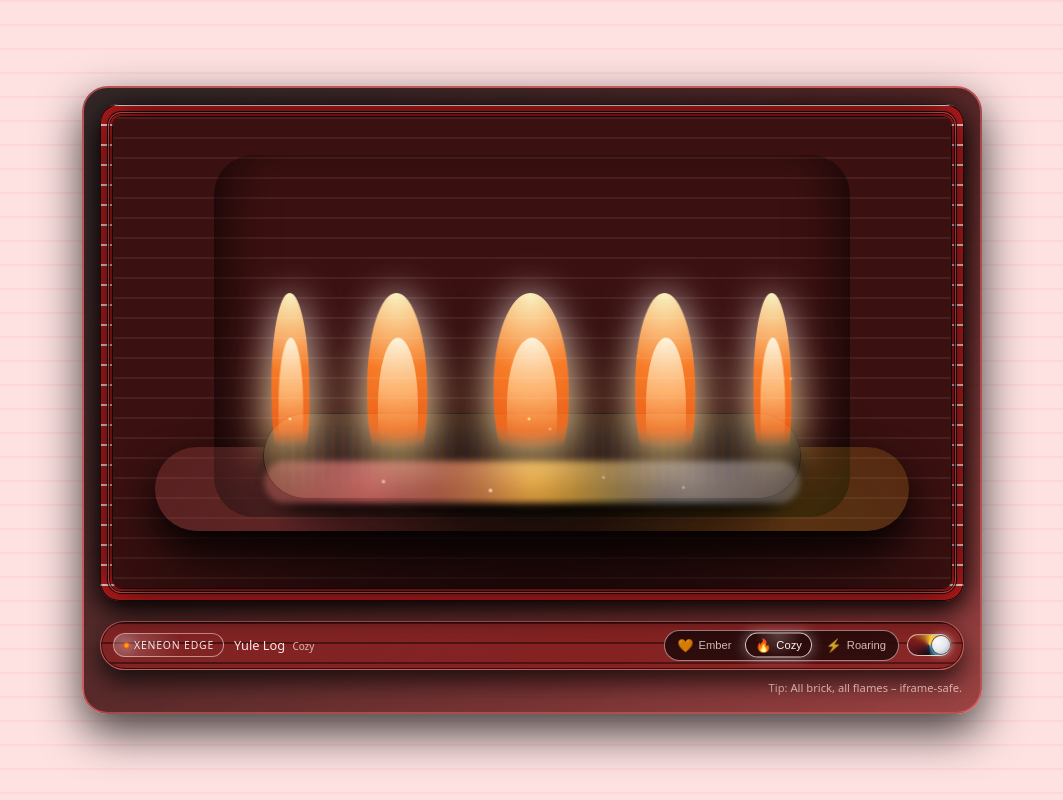
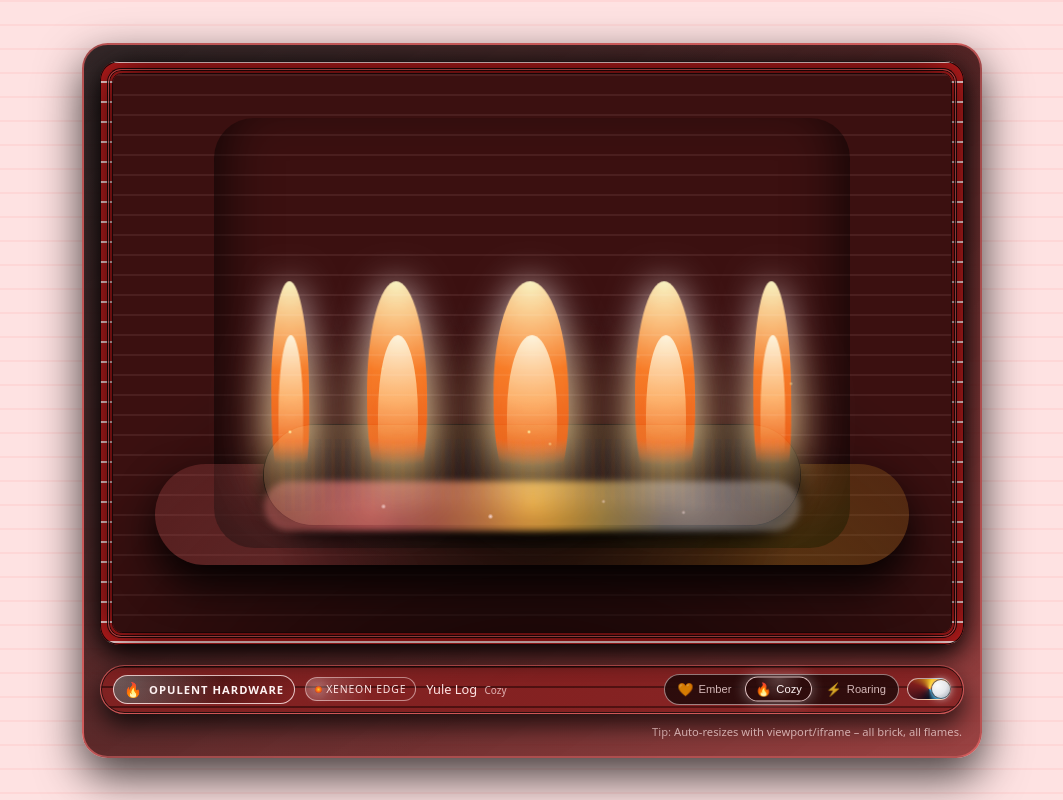
Before and after one commit to OPULENT-HARDWARE/YuleLogXE, a plain HTML site: page index.html in a window 1280 px wide. Shown: the whole page, without its empty margins (108-1171 px from the left). Drawn offline with Linux system fonts and the light colour scheme.

Commit message:
Update index.html

```diff
--- a/index.html
+++ b/index.html
@@ -32,7 +32,6 @@
       --brick-bright: #b91c1c;
       --brick-deep: #450a0a;
       --mortar: #4b1f1f;
-      --hud-bg: rgba(15, 6, 7, 0.96);
       --hud-border: rgba(248, 113, 113, 0.5);
     }
 
@@ -43,7 +42,6 @@
       --brick-bright: #f97373;
       --brick-deep: #b91c1c;
       --mortar: #fed7d7;
-      --hud-bg: rgba(255, 241, 242, 0.96);
       --hud-border: rgba(248, 113, 113, 0.65);
     }
 
@@ -51,9 +49,13 @@
       box-sizing: border-box;
     }
 
+    html, body {
+      height: 100%;
+    }
+
     body {
       margin: 0;
-      min-height: 100vh;
+      min-height: 100%;
       display: flex;
       align-items: center;
       justify-content: center;
@@ -81,11 +83,10 @@
       background-position: 0 0, 0 0;
     }
 
-    /* Outer widget - now brick-themed shell */
-
     .xeneon-widget {
       width: 100%;
       max-width: 900px;
+      max-height: 100%;
       border-radius: var(--radius-2xl);
       background:
         linear-gradient(
@@ -101,10 +102,10 @@
       border: 2px solid rgba(248, 113, 113, 0.6);
       position: relative;
       overflow: hidden;
+      box-sizing: border-box;
     }
 
     .xeneon-widget::before {
-      /* subtle sheen */
       content: '';
       position: absolute;
       inset: -30%;
@@ -121,7 +122,6 @@
       border-radius: var(--radius-xl);
       padding: 12px;
       background:
-        /* inner brick bezel */
         repeating-linear-gradient(
           0deg,
           var(--brick-deep) 0,
@@ -140,6 +140,7 @@
       box-shadow:
         inset 0 0 0 1px rgba(15, 6, 7, 0.9),
         0 10px 26px rgba(0, 0, 0, 0.9);
+      min-height: 260px;
     }
 
     .xeneon-shell::before {
@@ -159,13 +160,15 @@
       border-radius: calc(var(--radius-xl) - 10px);
       overflow: hidden;
       border: 1px solid rgba(15, 6, 7, 0.95);
-      aspect-ratio: 16 / 9;
       box-shadow:
         inset 0 0 0 1px rgba(0, 0, 0, 0.9),
         0 0 40px rgba(0, 0, 0, 0.9);
+      /* Resize behavior B: responsive height based on width + viewport */
+      height: clamp(260px, 56.25vw, 70vh);
+      max-height: calc(100vh - 140px); /* leave room for HUD + padding */
     }
 
-    /* Scene with brick */
+    /* Scene */
 
     .scene {
       position: relative;
@@ -173,7 +176,6 @@
       height: 100%;
       overflow: hidden;
       background:
-        /* back brick wall */
         repeating-linear-gradient(
           0deg,
           #3b1010 0,
@@ -192,7 +194,6 @@
     }
 
     .scene::before {
-      /* vignette */
       content: '';
       position: absolute;
       inset: -10%;
@@ -224,8 +225,6 @@
       box-shadow:
         0 20px 40px rgba(0, 0, 0, 0.9);
     }
-
-    /* Ember speckles */
 
     .ember-field {
       position: absolute;
@@ -268,8 +267,6 @@
       mix-blend-mode: screen;
       animation: emberPulse 3s infinite ease-in-out;
     }
-
-    /* Log */
 
     .log {
       position: absolute;
@@ -320,7 +317,7 @@
       pointer-events: none;
     }
 
-    /* Multiple flame stacks */
+    /* Flame row */
 
     .flame-row {
       position: absolute;
@@ -404,7 +401,7 @@
     .spark.s4 { left: 15%; animation-duration: 2.3s; animation-delay: -1.6s; transform: scale(0.7); }
     .spark.s5 { left: 80%; animation-duration: 2.7s; animation-delay: -2.1s; transform: scale(1.1); }
 
-    /* Mode-based intensity & variation */
+    /* Mode variations */
 
     .mode-ember .flame-row {
       filter: drop-shadow(0 0 12px rgba(254, 242, 242, 0.5));
@@ -486,7 +483,7 @@
       filter: blur(2px);
     }
 
-    /* HUD panel – also brick-themed */
+    /* HUD */
 
     .hud {
       margin-top: 10px;
@@ -518,6 +515,49 @@
       align-items: center;
       gap: 10px;
       min-width: 0;
+      flex-wrap: wrap;
+    }
+
+    /* Opulent Hardware pill */
+
+    .brand-pill {
+      display: inline-flex;
+      align-items: center;
+      gap: 6px;
+      font-size: 0.7rem;
+      text-transform: uppercase;
+      letter-spacing: 0.09em;
+      padding: 4px 10px;
+      border-radius: 999px;
+      border: 1px solid rgba(254, 226, 226, 0.85);
+      background:
+        radial-gradient(circle at 0 0, rgba(254, 242, 242, 0.35), transparent 60%),
+        linear-gradient(135deg, rgba(24, 4, 4, 0.95), rgba(127, 29, 29, 0.95));
+      color: #fef2f2;
+      text-decoration: none;
+      white-space: nowrap;
+      transition:
+        background var(--transition-med),
+        transform var(--transition-fast),
+        box-shadow var(--transition-fast),
+        border-color var(--transition-fast);
+    }
+
+    .brand-pill:hover {
+      transform: translateY(-1px);
+      box-shadow: 0 0 16px rgba(248, 250, 252, 0.6);
+      border-color: #fef2f2;
+      background:
+        radial-gradient(circle at 20% 0, rgba(254, 242, 242, 0.5), transparent 60%),
+        linear-gradient(135deg, rgba(127, 29, 29, 1), rgba(185, 28, 28, 1));
+    }
+
+    .brand-pill span.flame-icon {
+      font-size: 0.9rem;
+    }
+
+    .brand-pill span.text-main {
+      font-weight: 600;
     }
 
     .badge {
@@ -561,8 +601,6 @@
       align-items: center;
       gap: 8px;
     }
-
-    /* Mode chips */
 
     .mode-switch {
       display: flex;
@@ -612,8 +650,6 @@
       background:
         radial-gradient(circle at 50% 0, rgba(254, 226, 226, 0.2), transparent 60%);
     }
-
-    /* Theme toggle */
 
     .theme-toggle {
       position: relative;
@@ -685,6 +721,10 @@
 
       .mode-chip {
         padding-inline: 8px;
+      }
+
+      .display-frame {
+        height: clamp(220px, 62vw, 65vh);
       }
     }
 
@@ -793,6 +833,16 @@
 
     <div class="hud">
       <div class="hud-left">
+        <a
+          class="brand-pill"
+          href="https://www.patreon.com/posts/simhub-dash-and-141132267"
+          target="_blank"
+          rel="noopener noreferrer"
+        >
+          <span class="flame-icon">🔥</span>
+          <span class="text-main">Opulent Hardware</span>
+        </a>
+
         <div class="badge">
           <span class="badge-dot"></span>
           Xeneon Edge
@@ -828,7 +878,7 @@
     </div>
 
     <div class="footer-hint">
-      <span>Tip:</span> All brick, all flames – iframe-safe.
+      <span>Tip:</span> Auto-resizes with viewport/iframe – all brick, all flames.
     </div>
   </div>
 
```
